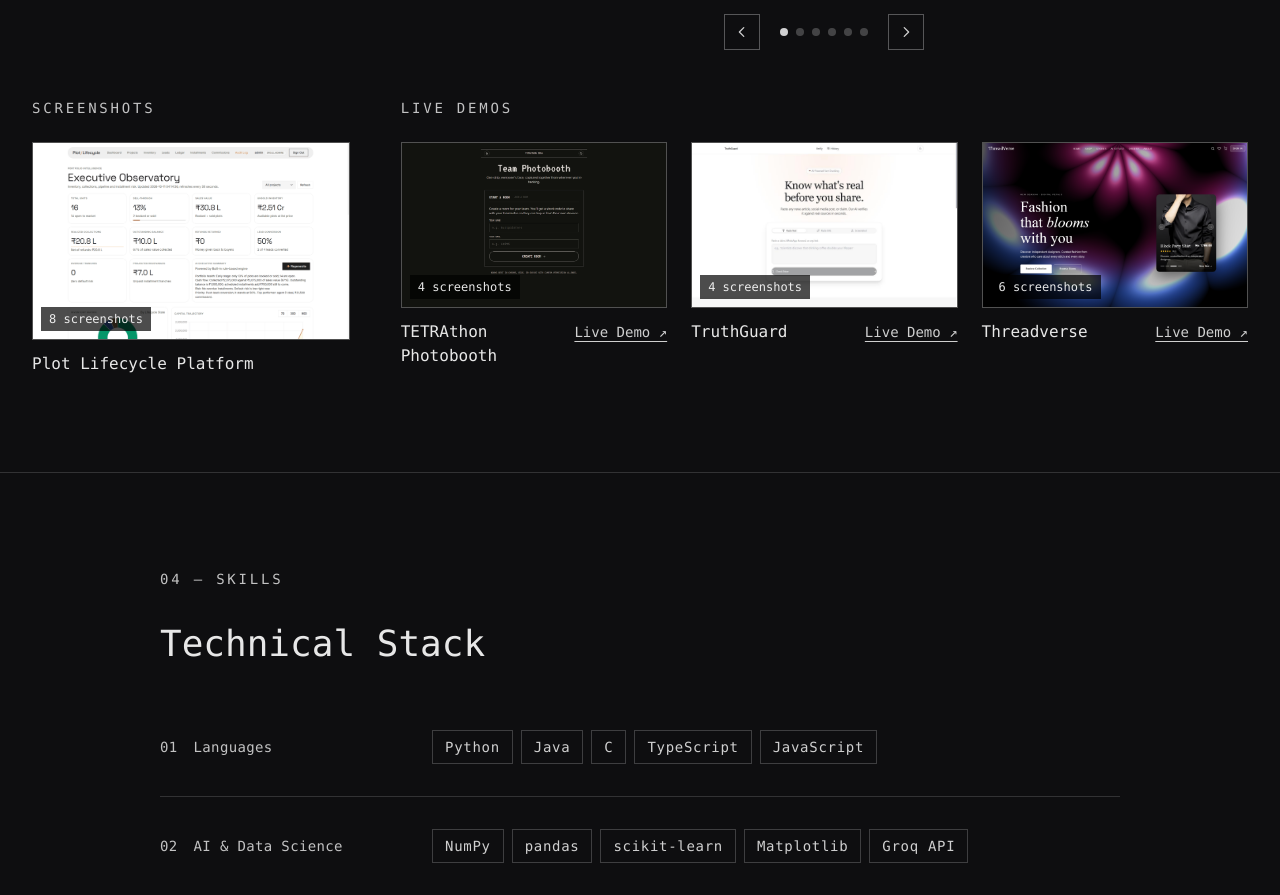
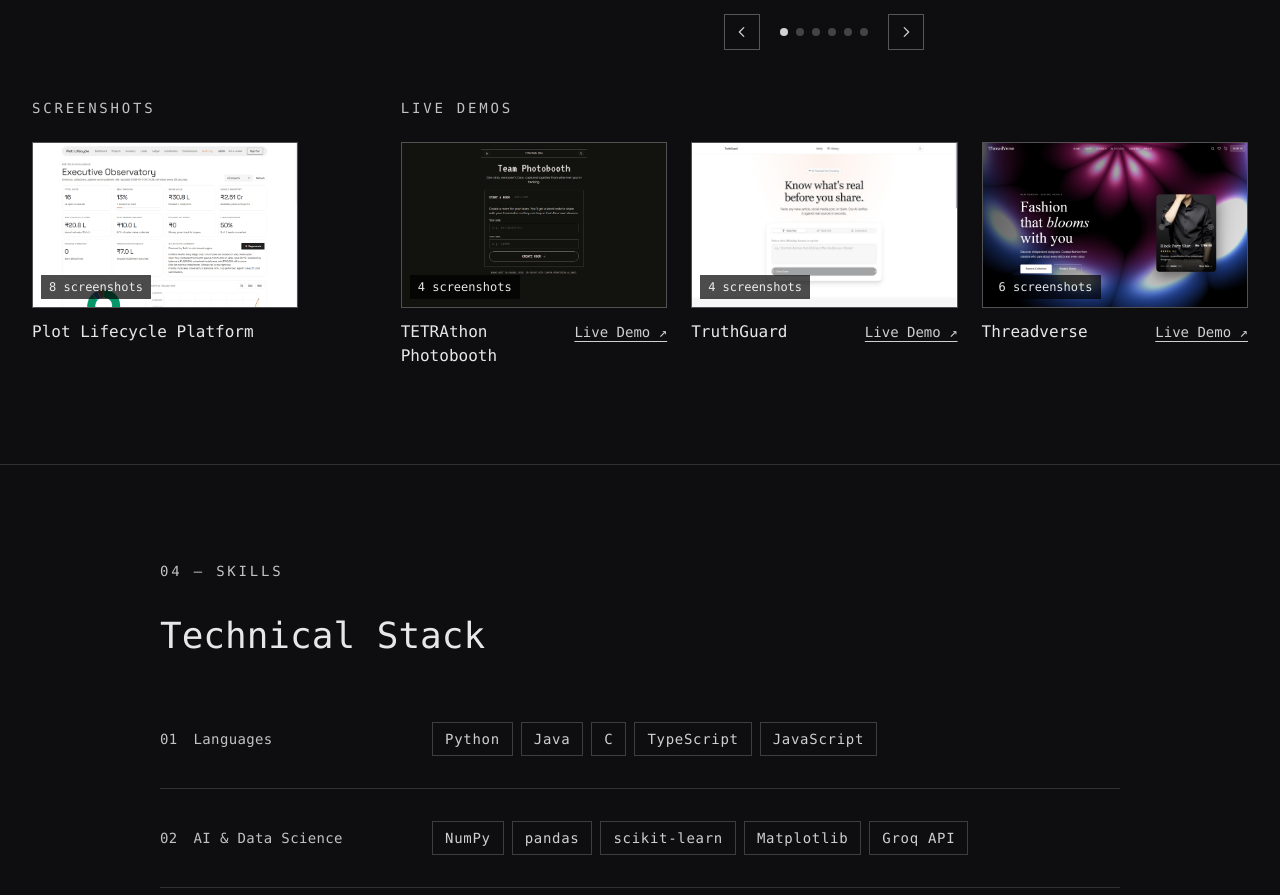
Before and after one commit to Aditi-Atodaria/Portfolio_Website, a Next.js app in the folder aditi-next/: page / in a window 1280 px wide. Shown: the part 2980-3875 px from the top of the page. Built offline with nearby package versions, Linux system fonts and the light colour scheme.

Commit message:
Update portfolio-hero-with-paper-shaders.tsx

```diff
--- a/aditi-next/src/components/ui/portfolio-hero-with-paper-shaders.tsx
+++ b/aditi-next/src/components/ui/portfolio-hero-with-paper-shaders.tsx
@@ -820,7 +820,8 @@ export default function AditiPortfolio() {
 
             {/* Live demo cards — aligned with the carousel column */}
             <div className="grid grid-cols-1 xl:grid-cols-[minmax(0,3fr)_minmax(0,8fr)] xl:gap-x-[51px] mt-8 sm:mt-12">
-              <div className="mb-8 xl:mb-0">
+              {/* Width matches one of the three demo cards: xl = 8/9 of this 3fr cell minus one gap-share, sm–lg = a third of the row, mobile = full width */}
+              <div className="mb-8 xl:mb-0 sm:w-[calc((100%-3rem)/3)] xl:w-[calc(88.8889%-1rem)]">
                 <ProjectGallery items={PLOT_GALLERY_ITEMS} isDarkMode={isDarkMode} label="Screenshots" columns={1} />
               </div>
               <ProjectGallery items={GALLERY_ITEMS} isDarkMode={isDarkMode} />
```
